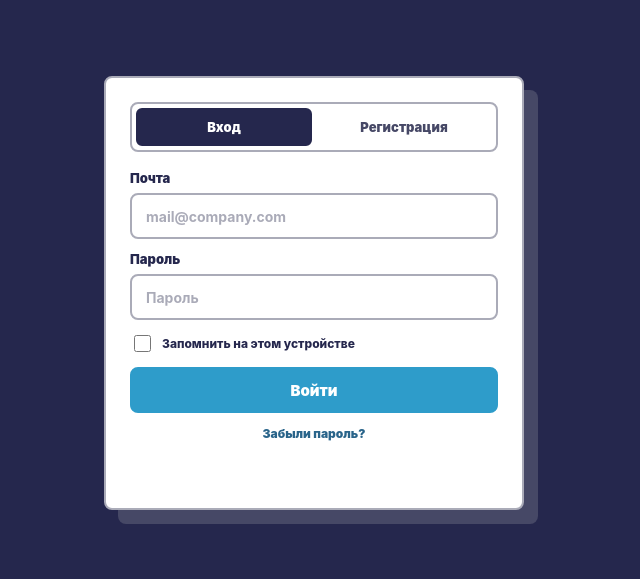
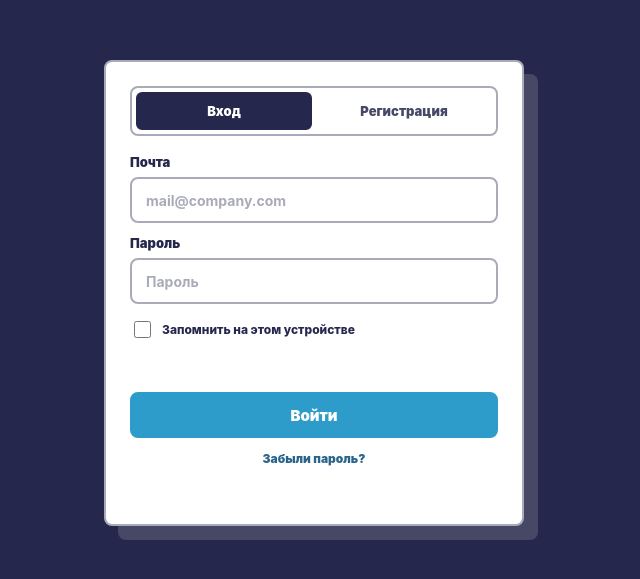
Before and after one commit to info14fourteen-creator/tenderland-api, a website: page src/views/pages/index.html in a window 1280 px wide. Shown: the part 101-680 px from the top of the page, without its empty margins (326-966 px from the left). Drawn offline with Linux system fonts and the light colour scheme.

Commit message:
Stabilize auth action positions

```diff
--- a/public/styles/auth.css
+++ b/public/styles/auth.css
@@ -105,11 +105,11 @@ input {
   box-shadow: 0 0 0 3px var(--color-brand-blue);
 }
 
-.auth-row {
+.auth-choice-slot {
   display: flex;
-  align-items: center;
-  justify-content: flex-start;
-  gap: 12px;
+  align-items: flex-start;
+  height: 64px;
+  padding-top: 2px;
 }
 
 .remember {
@@ -318,11 +318,6 @@ input {
     margin-top: 0;
   }
 
-  .auth-row {
-    align-items: flex-start;
-    flex-direction: column;
-  }
-
   .legal-page {
     padding: 36px 20px 44px;
   }
--- a/src/views/pages/index.html
+++ b/src/views/pages/index.html
@@ -34,7 +34,7 @@
               <input name="password" type="password" autocomplete="current-password" placeholder="Пароль" required>
             </label>
 
-            <div class="auth-row">
+            <div class="auth-choice-slot">
               <label class="remember">
                 <input name="remember" type="checkbox">
                 <span>Запомнить на этом устройстве</span>
@@ -61,6 +61,7 @@
               <input name="inviteCode" type="text" autocomplete="one-time-code" placeholder="Код приглашения" required>
             </label>
 
+            <div class="auth-choice-slot">
               <label class="consent">
                 <input name="acceptedTerms" type="checkbox" required>
                 <span>
@@ -70,6 +71,7 @@
                   <a href="/privacy" target="_blank" rel="noopener">политикой конфиденциальности</a>
                 </span>
               </label>
+            </div>
 
             <button class="primary-button" type="submit">
               <span>Зарегистрироваться</span>
```
Lines whose indentation alone changed are shown as unchanged.
